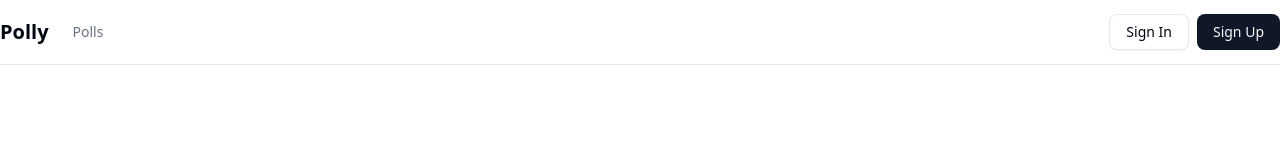
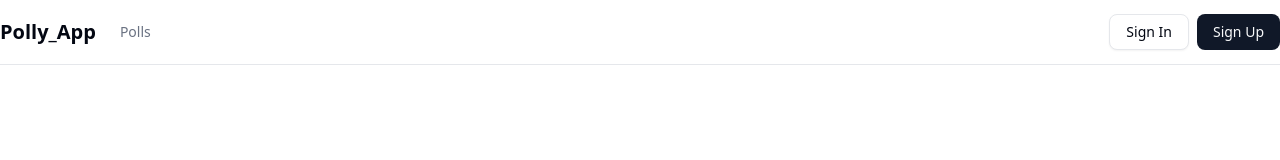
Before and after one commit to Awalu-Levison/polly_app, a Next.js app: page / in a window 1280 px wide. Shown: the top 160 px of the page. Built offline with nearby package versions, Linux system fonts and the light colour scheme.

Commit message:
Updated the navbar component

```diff
--- a/components/layout/navbar.tsx
+++ b/components/layout/navbar.tsx
@@ -28,7 +28,7 @@
       <div className="container flex h-16 items-center justify-between py-4">
         <div className="flex items-center gap-6">
           <Link href="/" className="flex items-center space-x-2">
-            <span className="font-bold text-xl">Polly</span>
+            <span className="font-bold text-xl">Polly_App</span>
           </Link>
           <nav className="hidden md:flex gap-6">
             <Link
```
